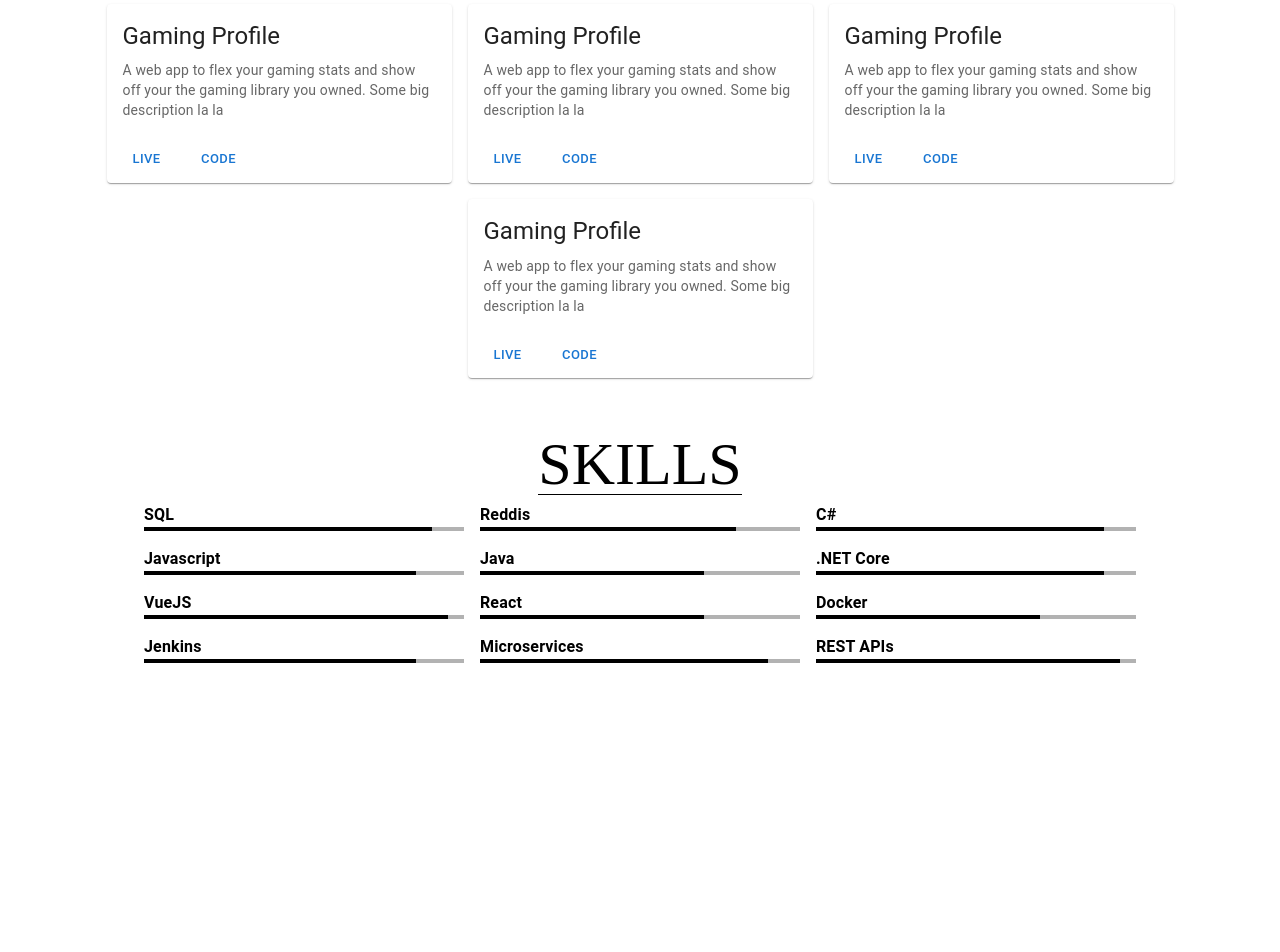
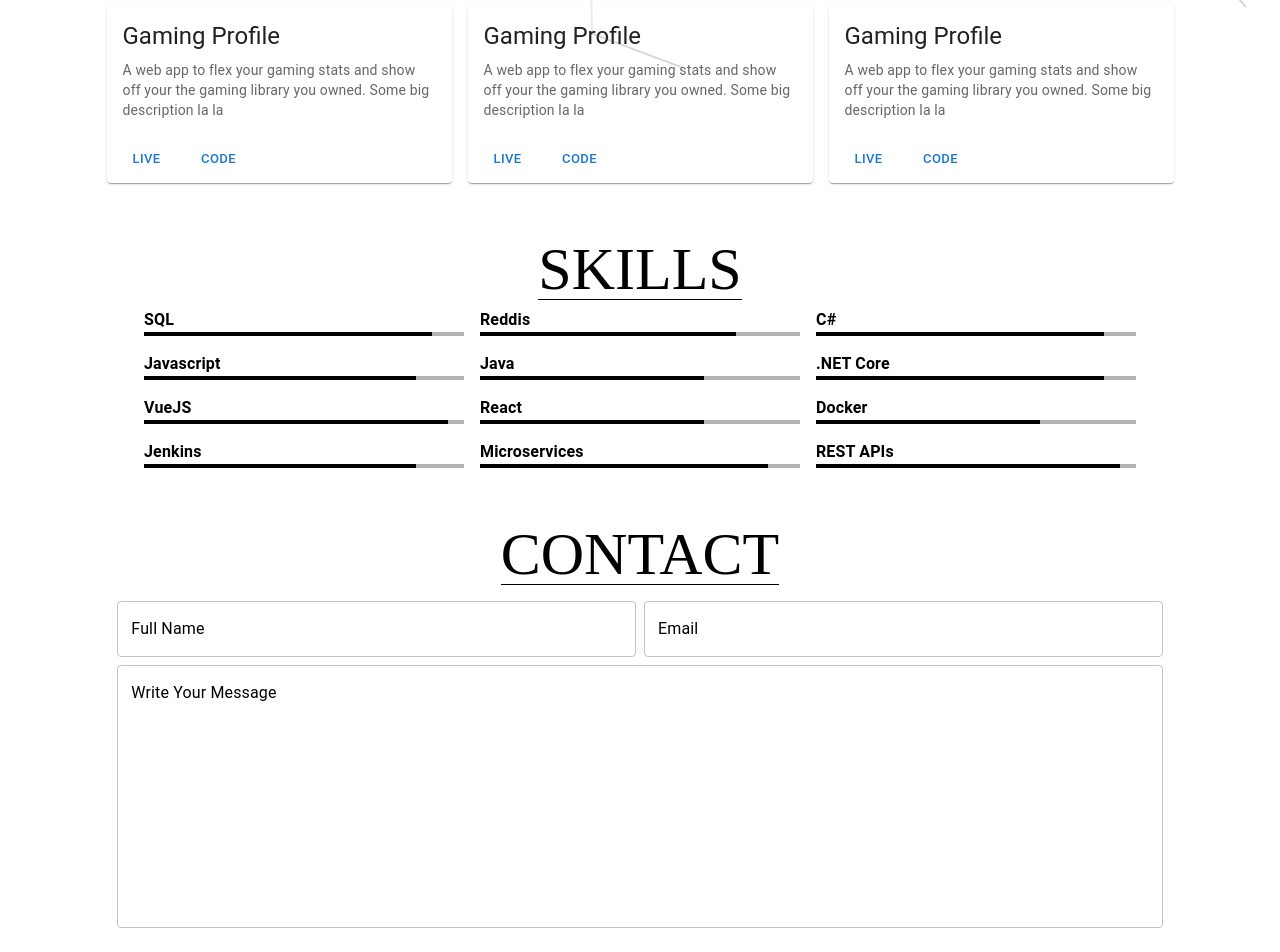
Before and after one commit to RohanSinghCode/portfolio, a React (Create React App) app: page / in a window 1280 px wide. Shown: the part 685-1637 px from the top of the page. Before the commit the page ends 1380 px from the top, so only its background shows below. Built offline with nearby package versions, Linux system fonts and the light colour scheme.

Commit message:
Add contact component, Fix useDarkSide hook

```diff
--- a/package.json
+++ b/package.json
@@ -15,6 +15,7 @@
     "react-particles": "^2.12.2",
     "react-router-dom": "^6.19.0",
     "react-scripts": "5.0.1",
+    "react-scroll": "^1.9.0",
     "react-toggle-dark-mode": "^1.1.1",
     "tailwindcss": "^3.3.5",
     "tsparticles": "^2.12.0",
--- a/src/App.css
+++ b/src/App.css
@@ -6,3 +6,36 @@
 * {
     font-family: 'Josefin Sans'
 }
+
+/* width */
+::-webkit-scrollbar {
+    width: 10px;
+  }
+
+  /* Track */
+  ::-webkit-scrollbar-track {
+    background: #555;
+  }
+
+  /* Handle */
+  ::-webkit-scrollbar-thumb {
+    background: #888;
+    border-radius: 6px;
+  }
+
+  /* Handle on hover */
+  ::-webkit-scrollbar-thumb:hover {
+    background: #555;
+  }
+
+.custom-text-field fieldset {
+    border-color: beige;
+}
+
+.custom-text-field textarea {
+  color: beige;
+}
+
+.custom-text-field input {
+  color: beige
+}
--- a/src/App.js
+++ b/src/App.js
@@ -4,7 +4,7 @@ import './App.css'
 function App() {
   return (
       <div className="App">
-          <RootLayout />
+        <RootLayout />
       </div>
   );
 }
--- a/src/components/About.jsx
+++ b/src/components/About.jsx
@@ -4,7 +4,7 @@ import profileImage from '../static/profile.jpg'
 
 const About = () => {
     return (
-        <>
+        <div name="About">
             <Grid container justifyContent='center' alignContent='center'>
                 <Grid className='text-8xl font-thin mt-4'>
                     ROHAN SINGH
@@ -47,7 +47,7 @@ const About = () => {
                 football pitch, battling in gaming realms, and vibing to diverse beats. Let's code, play, and groove together! <br/>
                 </Grid>
             </Grid>
-    </>
+        </div>
     )
 }
 
--- /dev/null
+++ b/src/components/Contact.jsx
@@ -0,0 +1,55 @@
+import Grid  from "@mui/material/Unstable_Grid2";
+import TextField from '@mui/material/TextField';
+import Box from '@mui/material/Box';
+import useDarkSide from '../hooks/useDarkSide';
+
+
+const Contact = () => {
+    const [colorTheme] = useDarkSide();
+    console.log(colorTheme);
+    return (
+        <div name="Contact">
+            <Grid container className='my-6'>
+                <Grid xs={12} className='flex justify-center'>
+                    <p className='text-6xl  border-b'>
+                        CONTACT
+                    </p>
+                </Grid>
+                <Grid xs={12} className='flex justify-center  mt-4'>
+                    <Box className='grow mx-2 justify-center flex'>
+                        <Grid container  justifyContent={'center'}  spacing={1} className='w-10/12'>
+                            <Grid xs={6}>
+                                <TextField  label="Full Name" variant="outlined" fullWidth type="text"
+                                className={colorTheme === 'dark' ? 'custom-text-field' : ''}
+                                InputLabelProps={{
+                                style: { color: 'inherit' },
+                                }}
+                                />
+                            </Grid>
+                            <Grid xs={6}>
+                                <TextField  label="Email" variant="outlined" fullWidth type="email" autoComplete
+                                className={colorTheme === 'dark' ? 'custom-text-field' : ''}
+                                InputLabelProps={{
+                                style: { color: 'inherit' },
+                                }}
+                                />
+                            </Grid>
+                            <Grid xs={12}>
+                                <TextField minRows={10} multiline
+                                fullWidth
+                                className={colorTheme === 'dark' ? 'custom-text-field' : ''}
+                                label="Write Your Message" variant="outlined" type="text"
+                                InputLabelProps={{
+                                style: { color: 'inherit' },
+                                }}
+                                />
+                            </Grid>
+                        </Grid>
+                    </Box>
+                </Grid>
+            </Grid>
+        </div>
+    )
+}
+
+export default Contact;
--- a/src/components/Header.jsx
+++ b/src/components/Header.jsx
@@ -12,6 +12,7 @@ import ListItemText from '@mui/material/ListItemText';
 import ThemeSwitcher from './ThemeSwitcher';
 import { AppBar as constant } from '../constant';
 import { useState } from 'react';
+import { Link } from 'react-scroll';
 
 
 const Header = () => {
@@ -36,7 +37,9 @@ const Header = () => {
                     <Box sx={{ display: { xs: 'none', sm: 'block' } }} >
                         {constant.navItems.map((item) => (
                         <Button key={item} sx={{color: '#fff','&:hover': {borderBottom: '1px solid #A78295',borderRadius: '0px'}}} className="dark:text-text-darkMode">
-                            {item}
+                            <Link to={item} smooth={true} offset={50} duration={500}>
+                                {item}
+                            </Link>
                         </Button>
                         ))}
                     </Box>
@@ -58,7 +61,9 @@ const Header = () => {
                             {constant.navItems.map((item) => (
                             <ListItem key={item} disablePadding>
                                 <ListItemButton sx={{ textAlign: 'center'}} className='dark:text-textDarkMode hover:border-solid' >
-                                <ListItemText primary={item} />
+                                    <Link to={item} smooth={true} offset={50}>
+                                        <ListItemText primary={item}/>
+                                    </Link>
                                 </ListItemButton>
                             </ListItem>
                             ))}
--- a/src/components/ParticlesBackground.jsx
+++ b/src/components/ParticlesBackground.jsx
@@ -33,7 +33,7 @@ const ParticlesBackground = () => {
                         distance: 200,
                         enable: true,
                         opacity: 0.5,
-                        width: 1,
+                        width: 2,
                     },
                     move: {
                         direction: "none",
@@ -50,7 +50,7 @@ const ParticlesBackground = () => {
                             enable: true,
                             area: 800,
                         },
-                        value: 10,
+                        value: 20,
                     },
                     opacity: {
                         value: 0.5,
--- a/src/components/ProjectsSection.jsx
+++ b/src/components/ProjectsSection.jsx
@@ -4,8 +4,7 @@ import ProjectCard from "./ProjectCard";
 
 const ProjectsSection = () => {
     return (
-        <>
-            <Grid container className='my-6'>
+        <Grid container className='my-6' name="Projects">
             <Grid xs={12} className='flex justify-center'>
                 <p className='text-6xl  border-b'>
                     PROJECTS
@@ -25,7 +24,7 @@ const ProjectsSection = () => {
                 </Grid>
             </Grid>
         </Grid>
-        </>
+
     )
 }
 
--- a/src/components/Skills.jsx
+++ b/src/components/Skills.jsx
@@ -4,7 +4,7 @@ import { skills } from "../constant";
 
 const Skills = () => {
     return (
-        <>
+        <div name="Skills">
             <Grid container className='my-6'>
                 <Grid xs={12} className='flex justify-center'>
                     <p className='text-6xl  border-b'>
@@ -25,7 +25,7 @@ const Skills = () => {
                     </Grid>
                 </Grid>
             </Grid>
-        </>
+        </div>
     )
 }
 
--- a/src/constant.js
+++ b/src/constant.js
@@ -71,11 +71,5 @@ export const projects = [
         "description": "A web app to flex your gaming stats and show off your the gaming library you owned. Some big description la la",
         "liveUrl": "https://www.google.com",
         "repoUrl": "https://github.com/RohanSinghCode/portfolio"
-    },
-    {
-        "title": "Gaming Profile",
-        "description": "A web app to flex your gaming stats and show off your the gaming library you owned. Some big description la la",
-        "liveUrl": "https://www.google.com",
-        "repoUrl": "https://github.com/RohanSinghCode/portfolio"
     }
 ]
--- a/src/hooks/useDarkSide.js
+++ b/src/hooks/useDarkSide.js
@@ -2,7 +2,7 @@ import { useEffect, useState } from 'react';
 
 export default function useDarkSide() {
   const [theme, setTheme] = useState(localStorage.theme);
-  const colorTheme = theme === 'dark' ? 'light' : 'dark';
+  const colorTheme = theme === 'dark' ? 'dark' : 'light';
 
   useEffect(() => {
     const root = window.document.documentElement;
--- a/src/views/Home.jsx
+++ b/src/views/Home.jsx
@@ -2,6 +2,7 @@ import Grid  from "@mui/material/Unstable_Grid2";
 import About from "../components/About";
 import Skills from "../components/Skills";
 import ProjectsSection from "../components/ProjectsSection";
+import Contact from "../components/Contact";
 
 const Home = () => {
     return (
@@ -15,6 +16,9 @@ const Home = () => {
             <Grid xs={12}>
                 <Skills />
             </Grid>
+            <Grid xs={12}>
+                <Contact />
+            </Grid>
         </Grid>
     )
 }
```
Also changed, not shown: 1 other file (tests, documents, lock files or other folders). Lines whose indentation alone changed are shown as unchanged.
